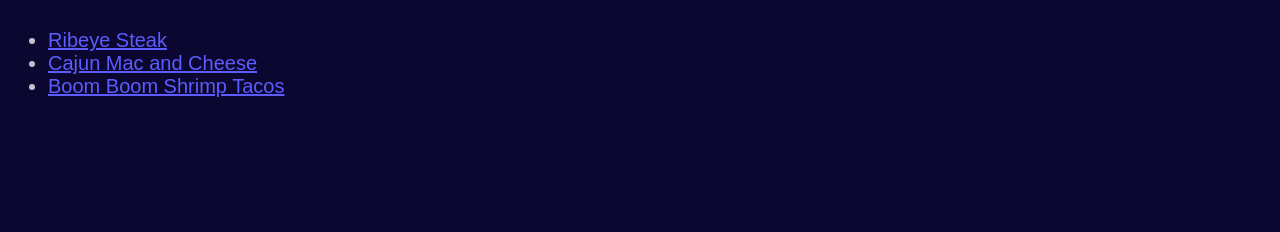
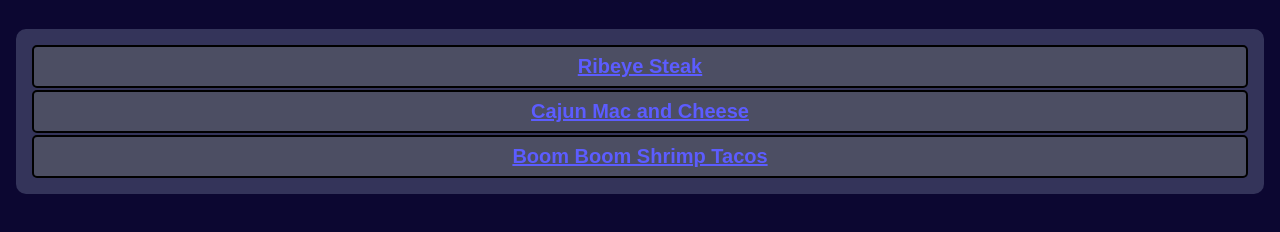
Before and after one commit to Kegrx/odin-recipes, a plain HTML site: page index.html in a window 1280 px wide. Shown: the part 90-322 px from the top of the page. Drawn offline with Linux system fonts and the light colour scheme.

Commit message:
Update index.html styling with recently learned CSS layout techniques

```diff
--- a/index.html
+++ b/index.html
@@ -6,11 +6,13 @@
         <link rel="stylesheet" href="style.css">
     </head>
     <body>
-        <h1 class="home">Odin Recipes</h1>
-        <ul>
-            <li class="home"><a class="home" href="recipes/ribeye-steak.html">Ribeye Steak</a></li>
-            <li class="home"><a class="home" href="recipes/cajun-mac-and-cheese.html">Cajun Mac and Cheese</a></li>
-            <li class="home"><a class="home" href="recipes/boom-boom-shrimp-tacos.html">Boom Boom Shrimp Tacos</a></li>
-        </ul>
+        <h1>Odin Recipes</h1>
+        <div class="recipe-links-list">
+            <ul class="recipe-list">
+                <li class="recipe-list-item"><a class="recipe-link" href="recipes/ribeye-steak.html">Ribeye Steak</a></li>
+                <li class="recipe-list-item"><a class="recipe-link" href="recipes/cajun-mac-and-cheese.html">Cajun Mac and Cheese</a></li>
+                <li class="recipe-list-item" id="last-recipe"><a class="recipe-link" href="recipes/boom-boom-shrimp-tacos.html">Boom Boom Shrimp Tacos</a></li>
+            </ul>
+        </div>
     </body>
 </html>
--- a/style.css
+++ b/style.css
@@ -2,6 +2,8 @@ body {
     background-color: #0c0731;
     color: #fdfdfdc2;
     font-family: Arial, Helvetica, sans-serif;
+    margin: 0px;
+    padding: 0px;
 }
 
 h1 {
@@ -10,16 +12,44 @@ h1 {
     text-align: center;
 }
 
-a.home {
+.recipe-link {
     color: #5c5cff;
 }
 
-a.home:visited {
+.recipe-link:visited {
     color: #c64cd6;
 }
 
-li.home {
+ul.recipe-list {
+    padding: 0px;
+    padding-bottom: 0px;
+    margin: 0px;
+}
+
+.recipe-links-list {
+    background-color: #34345a;
+    display: block;
+    margin: 16px;
+    padding: 16px;
+    border-radius: 10px;
+}
+
+.recipe-list-item {
     font-size: 20px;
+    display: block;
+    padding-top: 8px;
+    padding-bottom: 8px;
+    border: 2px solid black;
+    margin-bottom: 2px;
+    background-color: #4c4e63;
+    width: auto;
+    border-radius: 5px;
+    text-align: center;
+    font-weight: 600;
+}
+
+#last-recipe {
+    margin-bottom: 0px;
 }
 
 h2 {
```
